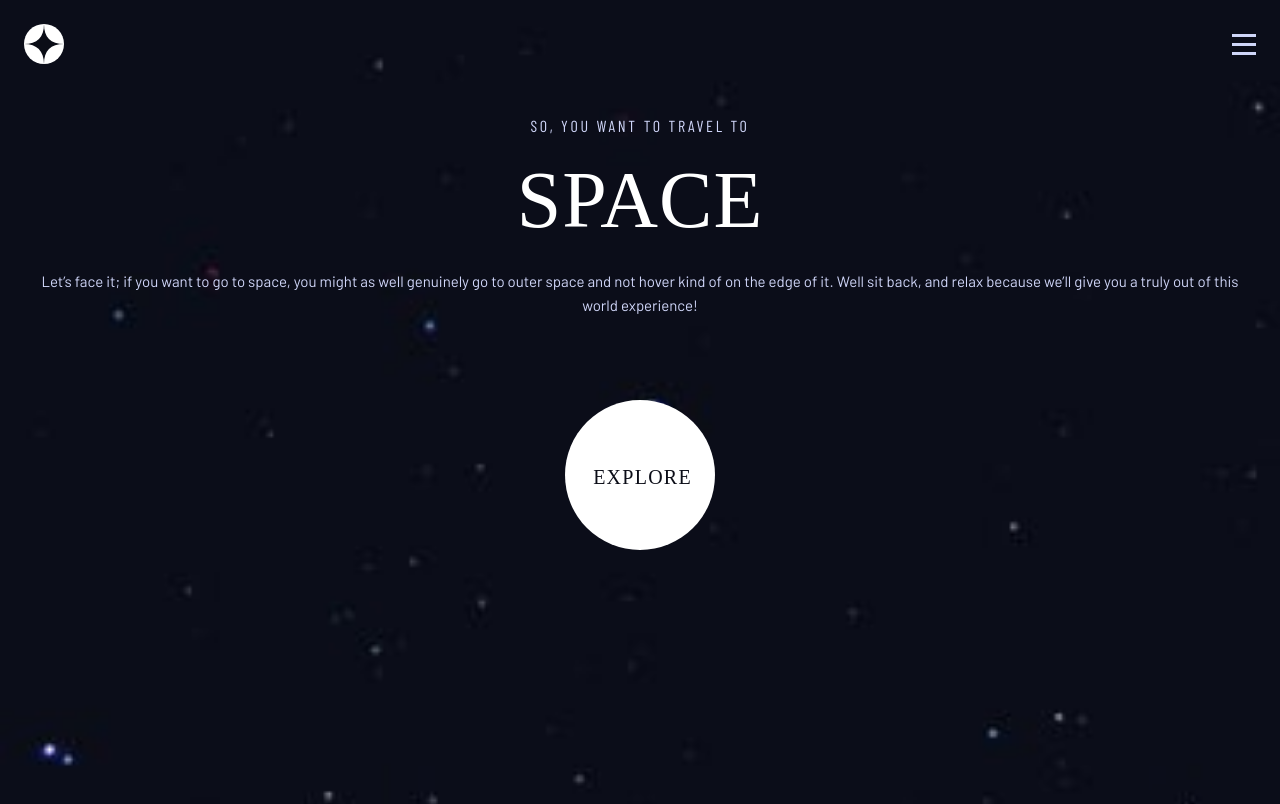
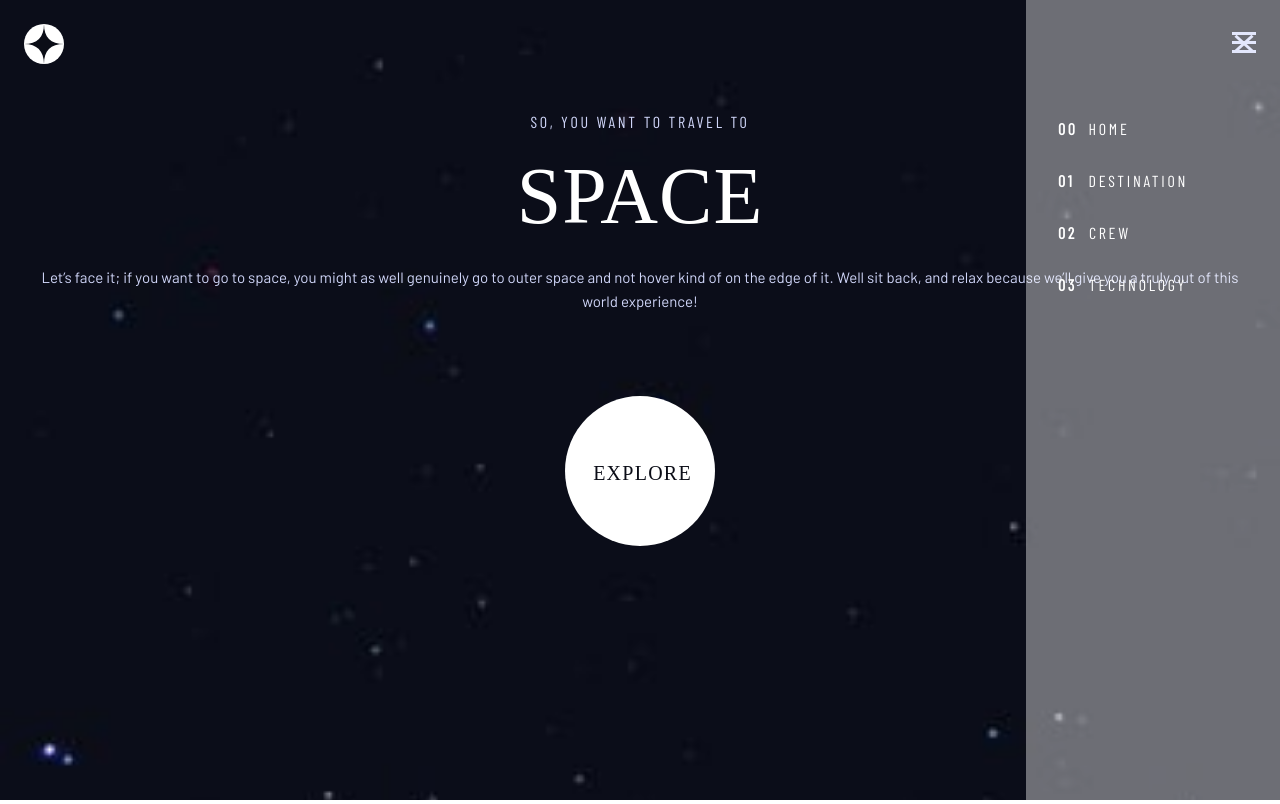
Before and after one commit to PO-KO/space-tourism, a plain HTML site: page starter-code/index.html in a window 1280 px wide. Drawn offline with nearby package versions, Linux system fonts and the light colour scheme; a web font is replaced by a local one.

Commit message:
navbar v0.1

```diff
--- a/starter-code/css/sections/_header.scss
+++ b/starter-code/css/sections/_header.scss
@@ -6,12 +6,71 @@ header {
     padding: 24px;
   }
 
-  .logo img {
+  .logo {
+    display: block;
+    height: 40px;
     width: 40px;
+    img {
+      width: 100%;
+    }
   }
 
   nav {
-    display: none;
+    position: absolute;
+    top: 0;
+    right: 0;
+    height: 100%;
+    .navbar {
+      display: flex;
+      flex-direction: column;
+      width: 254px;
+      margin-top: 55.95px;
+      position: relative;
+      a {
+        margin-bottom: 21px;
+        color: white;
+        font-family: $barlow_condensed;
+        letter-spacing: 2.7px;
+        text-transform: uppercase;
+        padding: (31px - 19)/2 32px;
+        display: block;
+        span {
+          font-weight: bold;
+          margin-right: 12px;
+        }
+        &:hover {
+          border-right: 4px solid white;
+        }
+      }
+
+      li:first-child span {
+        margin-right: 11px;
+      }
+      li:nth-child(2) span {
+        margin-right: 14px;
+      }
+    }
+    &::before {
+      content: "";
+      position: absolute;
+      width: 100%;
+      height: 100%;
+      top: 0;
+      right: 0;
+      //   filter: blur(10px);
+      //   -webkit-filter: blur(10px);
+      background-color: rgba(white, 0.4);
+    }
+
+    .close {
+      text-align: end;
+      padding-right: 26.45px;
+      padding-top: 33.95px;
+      img {
+        width: 19.1px;
+        height: 19.1px;
+      }
+    }
   }
 
   .burger {
--- a/starter-code/index.html
+++ b/starter-code/index.html
@@ -16,10 +16,13 @@
   <body>
     <header>
       <div class="container">
-        <div class="logo">
-          <a href="#"><img src="./assets/shared/logo.svg" alt="logo" /></a>
-        </div>
+        <a class="logo" href="#"
+          ><img src="./assets/shared/logo.svg" alt="logo"
+        /></a>
         <nav>
+          <div class="close">
+            <img src="./assets/shared/icon-close.svg" alt="burger" />
+          </div>
           <ul class="navbar">
             <li>
               <a href="#"><span>00</span>Home</a>
@@ -34,9 +37,6 @@
               <a href="#"><span>03</span>Technology</a>
             </li>
           </ul>
-          <div class="close">
-            <img src="./assets/shared/icon-close.svg" alt="burger" />
-          </div>
         </nav>
         <div class="burger">
           <img src="./assets/shared/icon-hamburger.svg" alt="burger" />
```
Also changed, not shown: starter-code/css/home/home.css, 1 other file.
